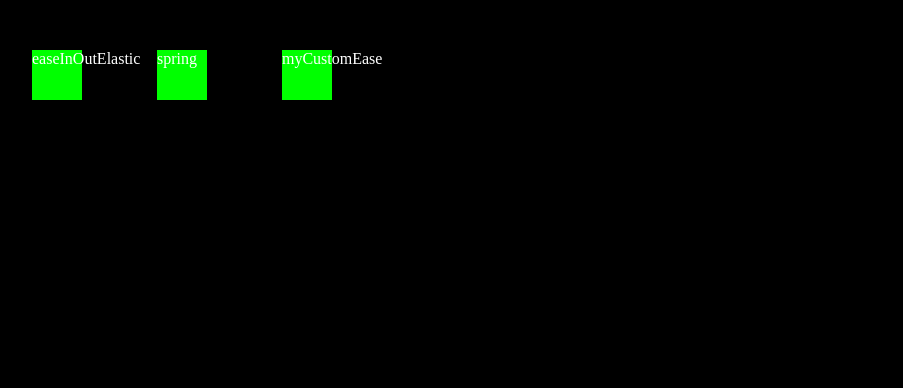
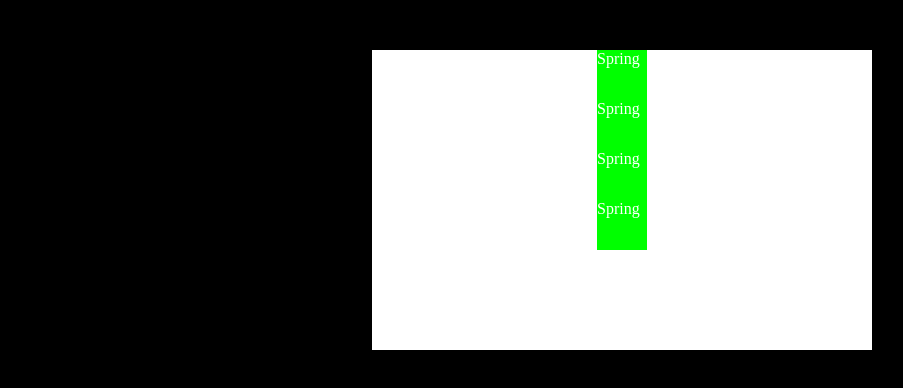
Before and after one commit to cmoody/velocityjs-demo, a website with bundled scripts: page src/index.html in a window 1280 px wide. Shown: the whole page, without its empty margins (18-921 px from the left). Built offline with nearby package versions, Linux system fonts and the light colour scheme; files whose address does not match are found by name.

Commit message:
Update styles

```diff
--- a/src/css/app.css
+++ b/src/css/app.css
@@ -2,32 +2,17 @@ body {
 	background-color: #000;
 }
 
+#demo-area {
+	background-color: #fff;
+	width: 500px;
+	height: 300px;
+	margin: 50px auto;
+}
+
 .box {
 	background-color: #00ff00;
-	position: absolute;
 	width: 50px;
 	height: 50px;
-	left: 50px;
-	top: 50px;
 	color: #fff;
+	margin: 0 auto;
 }
-
-.box2 {
-	background-color: #00ff00;
-	position: absolute;
-	width: 50px;
-	height: 50px;
-	left: 175px;
-	top: 50px;
-	color: #fff;
-}
-
-.box3 {
-	background-color: #00ff00;
-	position: absolute;
-	width: 50px;
-	height: 50px;
-	left: 300px;
-	top: 50px;
-	color: #fff;
-}
--- a/src/index.html
+++ b/src/index.html
@@ -3,16 +3,21 @@
 	<head>
     	<meta charset="UTF-8">
     	<title>Velocity.js Demo</title>
-    	<link rel="stylesheet" href="assets/css/app.css">
+    	<link rel="stylesheet" href="css/app.css">
  	</head>
   	<body>
-		<div class="box">easeInOutElastic</div>
-		<div class="box2">spring</div>
-		<div class="box3">myCustomEase</div>
+
+
+  		<div id="demo-area">
+			<div class="box">Spring</div>
+			<div class="box">Spring</div>
+			<div class="box">Spring</div>
+			<div class="box">Spring</div>
+		</div>
 
 		<script src="js/vendor/jquery/dist/jquery.min.js"></script>
 		<script src="js/vendor/velocity/jquery.velocity.js"></script>
 		<script src="js/vendor/velocity/velocity.ui.js"></script>
-	    <script src="assets/js/app.js"></script>
+	    <script src="js/app.js"></script>
 	 </body>
 </html>
--- a/src/js/app.js
+++ b/src/js/app.js
@@ -1,50 +1,7 @@
-// Custom Easing Function
-$.easing["myCustomEase"] = function(p) {
-    return 1 - (Math.cos(p * -20 * Math.PI) * Math.exp(-p * 2));
-};
+var $box = $('.box');
 
-// $.easing["spring"] = function(p) {
-//     return 1 - (Math.cos(p * 4.5 * Math.PI) * Math.exp(-p * 6));
-// };
+$box.velocity({ translateY: 125 }, 1150, [ 300, 8 ]);
 
-// latest update might be
-// velocity.Easings["spring"] = function(p) {}
-
-$('.box').velocity(
-	{
-		translateY: [0, 50],
-		translateX: [0, 50],
-	},
-	{
-		duration: 1000,
-		delay: 2000,
-		easing: "easeInOutElastic",
-		loop: 4
-	}
-);
-
-$('.box2').velocity(
-	{
-		translateY: [0, 50],
-		translateX: [0, 50],
-	},
-	{
-		duration: 1000,
-		delay: 2000,
-		easing: "spring",
-		loop: 4
-	}
-);
-
-$('.box3').velocity(
-	{
-		translateY: [0, 50],
-		translateX: [0, 50],
-	},
-	{
-		duration: 1000,
-		delay: 2000,
-		easing: "myCustomEase",
-		loop: 4
-	}
-);
+// $box.velocity("transition.slideUpIn", { stagger: 400 })
+//     .delay(750)
+//     .velocity("transition.slideUpOut", { stagger: 400 });
```
